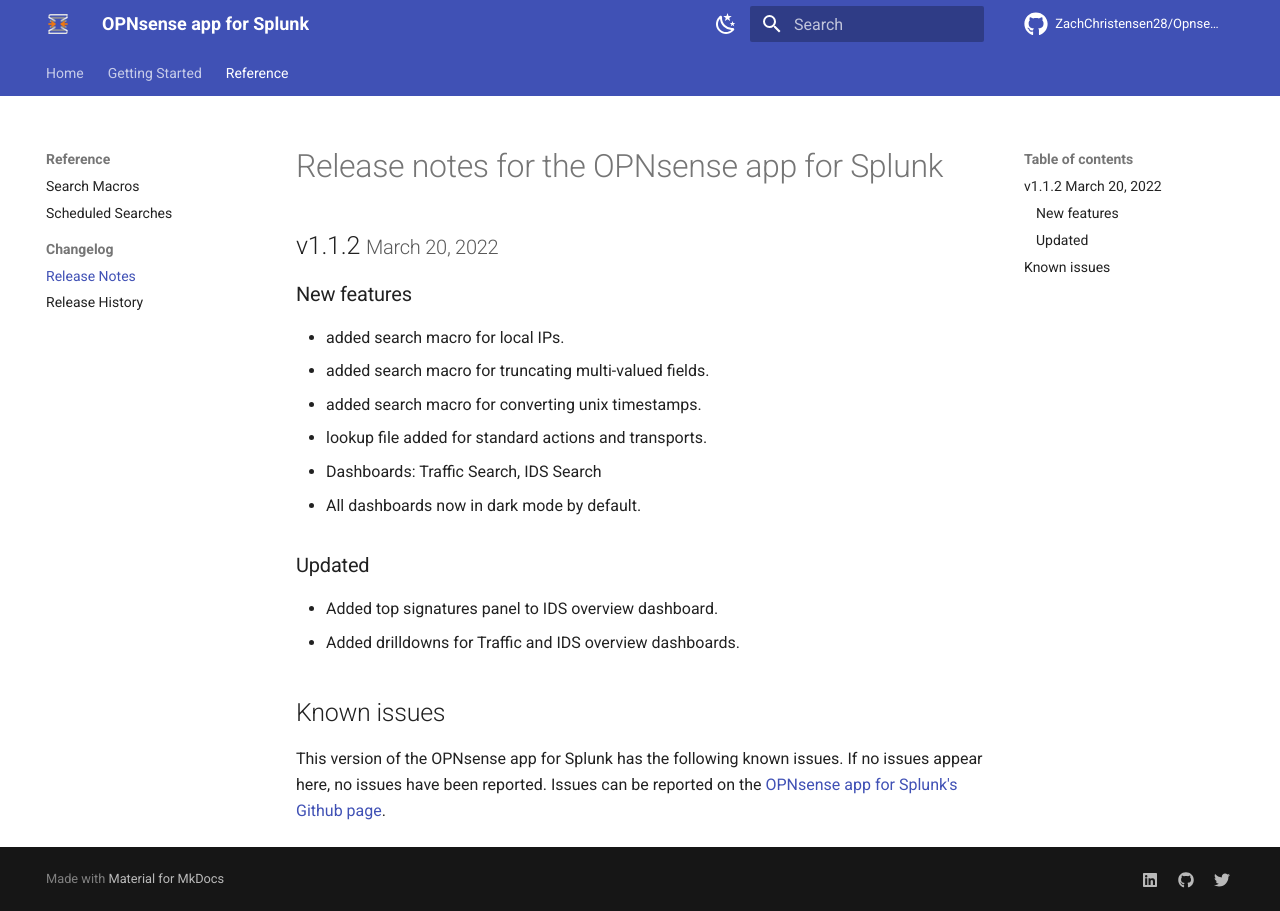
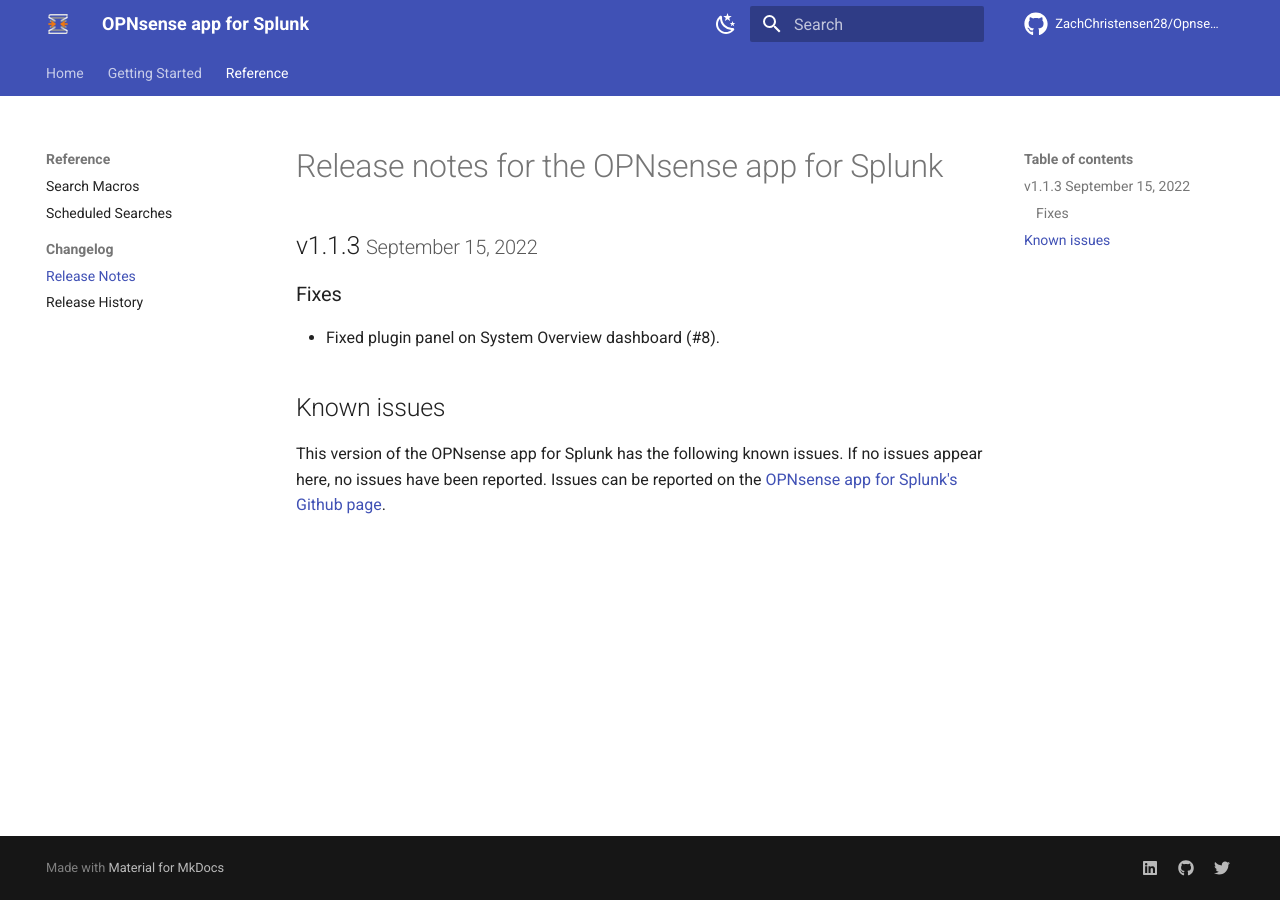
Before and after one commit to rba-community/Opnsense_App_for_Splunk, an MkDocs documentation site: the page built from docs/reference/releases/index.md, in a window 1280 px wide. Built offline with MkDocs 1.6.1 and Material for MkDocs 9.7.7, drawn with Linux system fonts in a browser that asks for light colours; comment, search, counter and statistics services are not loaded.

Commit message:
Version increase

```diff
--- a/docs/reference/releases/index.md
+++ b/docs/reference/releases/index.md
@@ -1,20 +1,10 @@
 # Release notes for the OPNsense app for Splunk
 
-## v1.1.2 <small>March 20, 2022</small>
+## v1.1.3 <small>September 15, 2022</small>
 
-### New features
+### Fixes
 
-- added search macro for local IPs.
-- added search macro for truncating multi-valued fields.
-- added search macro for converting unix timestamps.
-- lookup file added for standard actions and transports.
-- Dashboards: Traffic Search, IDS Search
-- All dashboards now in dark mode by default.
-
-### Updated
-
-- Added top signatures panel to IDS overview dashboard.
-- Added drilldowns for Traffic and IDS overview dashboards.
+- Fixed plugin panel on System Overview dashboard (#8).
 
 ## Known issues
 
--- a/src/Opnsense_App_for_Splunk/default/app.conf
+++ b/src/Opnsense_App_for_Splunk/default/app.conf
@@ -12,7 +12,7 @@ label = OPNsense App for Splunk
 [launcher]
 author = Zach Christensen
 description = Provides visualizations for the OPNsense Firewall.
-version = 1.1.2
+version = 1.1.3
 
 [package]
 id = Opnsense_App_for_Splunk
```
Also changed, not shown: README.md (+1 -1 lines), docs/reference/releases/release-history.md (+17 -1 lines).
